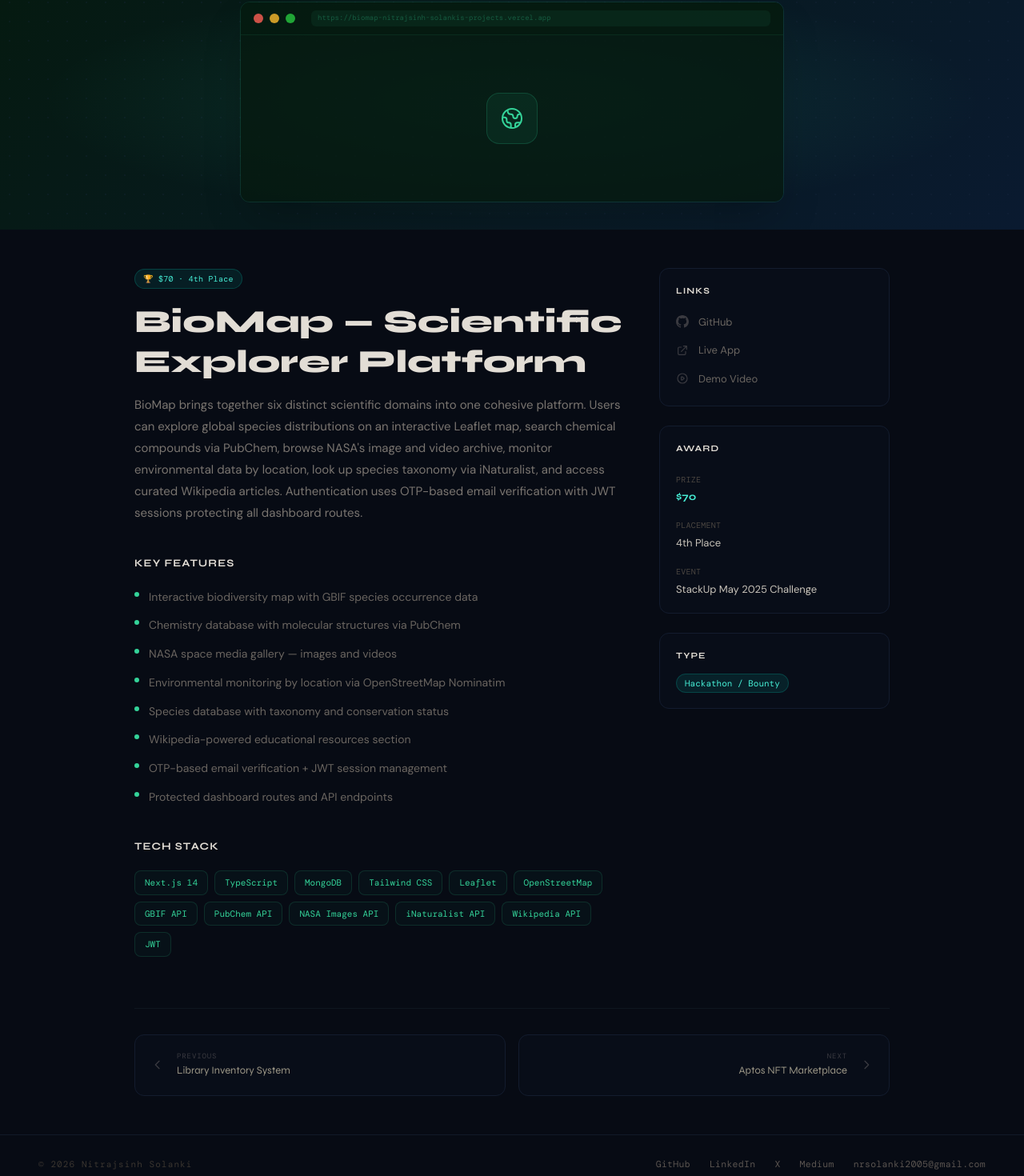
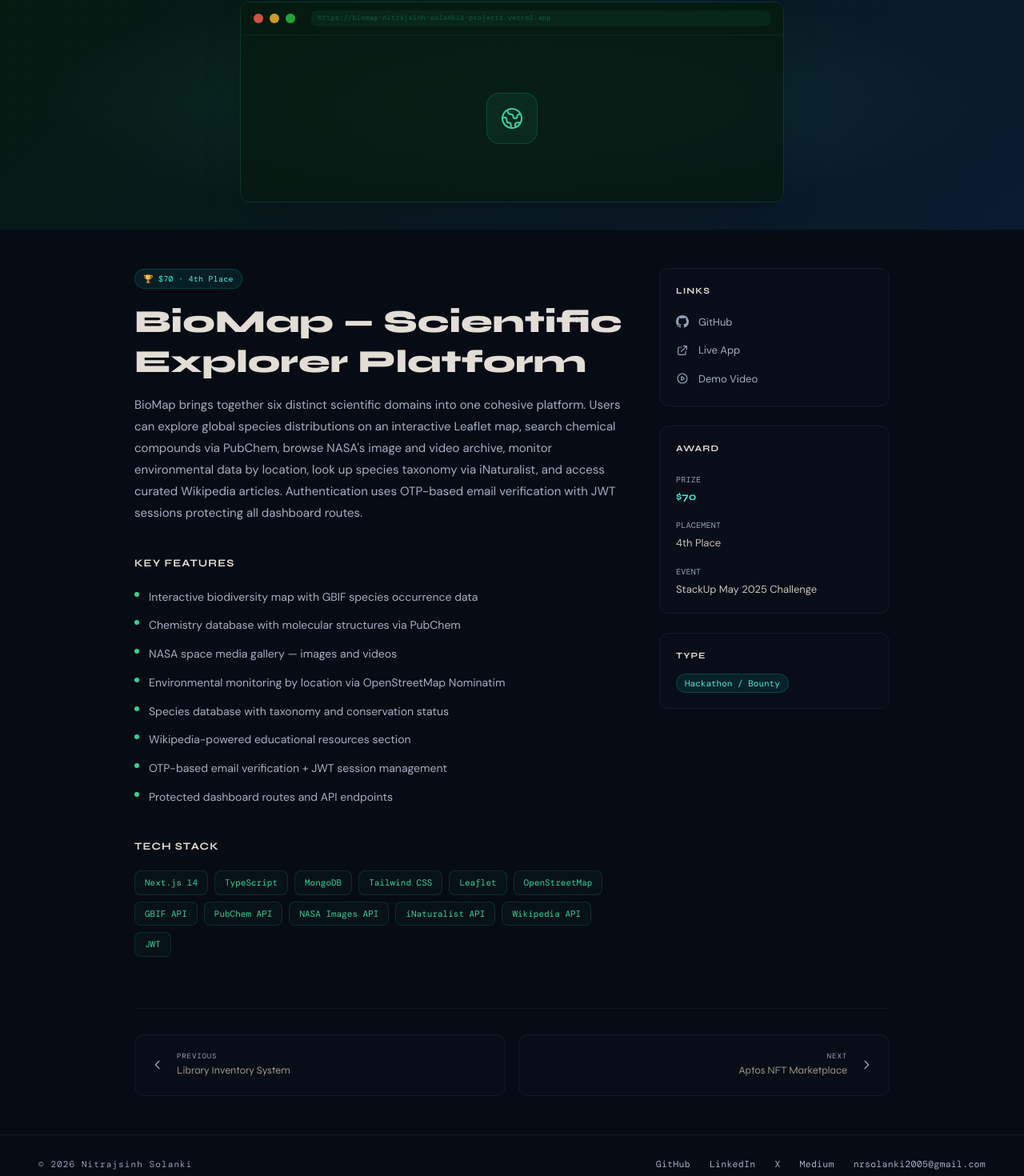
Before and after one commit to Nitrajsinh-Solanki/nitrajsinh-solanki-portfolio, a Next.js app in the folder nitrajsinh-solanki/: page /projects/biomap in a window 1280 px wide. Shown: the part 97-1567 px from the top of the page at 80% size. Built offline with nearby package versions, Linux system fonts and the light colour scheme; no server answers; a web font is replaced by a local one.

Commit message:
Improve text contrast in page.tsx

```diff
--- a/nitrajsinh-solanki/app/projects/[slug]/page.tsx
+++ b/nitrajsinh-solanki/app/projects/[slug]/page.tsx
@@ -145,7 +145,7 @@
             <div className="flex items-center gap-4">
               <Link
                 href="/projects"
-                className="inline-flex items-center gap-2 font-mono text-[11px] text-[#6A6560] hover:text-teal-300 tracking-[0.07em] uppercase transition-colors"
+                className="inline-flex items-center gap-2 font-mono text-[11px] text-[#A5B0C0] hover:text-teal-300 tracking-[0.07em] uppercase transition-colors"
               >
                 <svg className="w-3.5 h-3.5" fill="none" viewBox="0 0 24 24" stroke="currentColor" strokeWidth={2} aria-hidden="true">
                   <path strokeLinecap="round" strokeLinejoin="round" d="M15 19l-7-7 7-7" />
@@ -280,7 +280,7 @@
                   >
                     {project.title}
                   </h1>
-                  <p className="text-[15px] text-[#7A7570] leading-[1.8]">
+                  <p className="text-[15px] text-[#A5B0C0] leading-[1.8]">
                     {project.longDescription}
                   </p>
 
@@ -311,7 +311,7 @@
                           style={{ background: project.accentColor }}
                           aria-hidden="true"
                         />
-                        <span className="text-[14px] text-[#6A6560] leading-[1.7]">{feature}</span>
+                        <span className="text-[14px] text-[#A5B0C0] leading-[1.7]">{feature}</span>
                       </li>
                     ))}
                   </ul>
@@ -361,9 +361,9 @@
                         href={link.href}
                         target="_blank"
                         rel="noopener noreferrer"
-                        className="flex items-center gap-3 text-[13px] text-[#6A6560] hover:text-teal-300 transition-colors group py-1"
+                        className="flex items-center gap-3 text-[13px] text-[#A5B0C0] hover:text-teal-300 transition-colors group py-1"
                       >
-                        <span className="text-[#3A3A40] group-hover:text-teal-300 transition-colors">
+                        <span className="text-[#94A3B8] group-hover:text-teal-300 transition-colors">
                           {link.icon === "github"   && <GithubIcon />}
                           {link.icon === "live"     && <ExternalIcon />}
                           {link.icon === "demo"     && <PlayIcon />}
@@ -386,19 +386,19 @@
                     </h2>
                     <div className="flex flex-col gap-3">
                       <div>
-                        <span className="font-mono text-[10px] text-[#4A4540] uppercase tracking-wide">Prize</span>
+                        <span className="font-mono text-[10px] text-[#94A3B8] uppercase tracking-wide">Prize</span>
                         <p className="text-[13px] text-teal-300 font-bold mt-0.5" style={{ fontFamily: "var(--syne-var)" }}>
                           {project.award.prize}
                         </p>
                       </div>
                       {project.award.place && (
                         <div>
-                          <span className="font-mono text-[10px] text-[#4A4540] uppercase tracking-wide">Placement</span>
+                          <span className="font-mono text-[10px] text-[#94A3B8] uppercase tracking-wide">Placement</span>
                           <p className="text-[13px] text-[#C8C3BA] mt-0.5">{project.award.place}</p>
                         </div>
                       )}
                       <div>
-                        <span className="font-mono text-[10px] text-[#4A4540] uppercase tracking-wide">Event</span>
+                        <span className="font-mono text-[10px] text-[#94A3B8] uppercase tracking-wide">Event</span>
                         <p className="text-[13px] text-[#C8C3BA] mt-0.5">{project.award.event}</p>
                       </div>
                     </div>
@@ -416,11 +416,11 @@
                     </h2>
                     <div className="flex flex-col gap-3">
                       <div>
-                        <span className="font-mono text-[10px] text-[#4A4540] uppercase tracking-wide">Business</span>
+                        <span className="font-mono text-[10px] text-[#94A3B8] uppercase tracking-wide">Business</span>
                         <p className="text-[13px] text-[#C8C3BA] mt-0.5">{project.client.name}</p>
                       </div>
                       <div>
-                        <span className="font-mono text-[10px] text-[#4A4540] uppercase tracking-wide">Location</span>
+                        <span className="font-mono text-[10px] text-[#94A3B8] uppercase tracking-wide">Location</span>
                         <p className="text-[13px] text-[#C8C3BA] mt-0.5">{project.client.location}</p>
                       </div>
                     </div>
@@ -451,11 +451,11 @@
                   href={`/projects/${prevProject.slug}`}
                   className="group flex items-center gap-4 bg-[#080D18] border border-[#131C2E] rounded-xl p-5 hover:border-[#1F3050] transition-all duration-200"
                 >
-                  <svg className="w-4 h-4 text-[#3A3A40] group-hover:text-teal-300 transition-colors shrink-0" fill="none" viewBox="0 0 24 24" stroke="currentColor" strokeWidth={2} aria-hidden="true">
+                  <svg className="w-4 h-4 text-[#94A3B8] group-hover:text-teal-300 transition-colors shrink-0" fill="none" viewBox="0 0 24 24" stroke="currentColor" strokeWidth={2} aria-hidden="true">
                     <path strokeLinecap="round" strokeLinejoin="round" d="M15 19l-7-7 7-7" />
                   </svg>
                   <div className="flex flex-col min-w-0">
-                    <span className="font-mono text-[9px] text-[#3A3A40] uppercase tracking-widest mb-0.5">Previous</span>
+                    <span className="font-mono text-[9px] text-[#94A3B8] uppercase tracking-widest mb-0.5">Previous</span>
                     <span className="text-[13px] text-[#9A9585] group-hover:text-[#E2DDD5] transition-colors truncate" style={{ fontFamily: "var(--syne-var)" }}>
                       {prevProject.shortTitle}
                     </span>
@@ -469,12 +469,12 @@
                   className="group flex items-center justify-end gap-4 bg-[#080D18] border border-[#131C2E] rounded-xl p-5 hover:border-[#1F3050] transition-all duration-200 text-right"
                 >
                   <div className="flex flex-col min-w-0">
-                    <span className="font-mono text-[9px] text-[#3A3A40] uppercase tracking-widest mb-0.5">Next</span>
+                    <span className="font-mono text-[9px] text-[#94A3B8] uppercase tracking-widest mb-0.5">Next</span>
                     <span className="text-[13px] text-[#9A9585] group-hover:text-[#E2DDD5] transition-colors truncate" style={{ fontFamily: "var(--syne-var)" }}>
                       {nextProject.shortTitle}
                     </span>
                   </div>
-                  <svg className="w-4 h-4 text-[#3A3A40] group-hover:text-teal-300 transition-colors shrink-0" fill="none" viewBox="0 0 24 24" stroke="currentColor" strokeWidth={2} aria-hidden="true">
+                  <svg className="w-4 h-4 text-[#94A3B8] group-hover:text-teal-300 transition-colors shrink-0" fill="none" viewBox="0 0 24 24" stroke="currentColor" strokeWidth={2} aria-hidden="true">
                     <path strokeLinecap="round" strokeLinejoin="round" d="M9 5l7 7-7 7" />
                   </svg>
                 </Link>
@@ -485,7 +485,7 @@
 
         {/* ── Footer ── */}
         <footer className="border-t border-[#111A28] px-8 md:px-12 py-7 flex flex-col sm:flex-row items-center justify-between gap-4 flex-wrap">
-          <span className="font-mono text-[11px] text-[#3A3530] tracking-widest">
+          <span className="font-mono text-[11px] text-[#94A3B8] tracking-widest">
             © {new Date().getFullYear()} Nitrajsinh Solanki
           </span>
           <div className="flex items-center gap-6 flex-wrap">
@@ -501,7 +501,7 @@
                 href={href}
                 target={href.startsWith("http") ? "_blank" : undefined}
                 rel={href.startsWith("http") ? "noopener noreferrer" : undefined}
-                className="font-mono text-[11.5px] text-[#5A5450] hover:text-teal-300 transition-colors duration-200 tracking-wide"
+                className="font-mono text-[11.5px] text-[#A5B0C0] hover:text-teal-300 transition-colors duration-200 tracking-wide"
               >
                 {label}
               </a>
```
